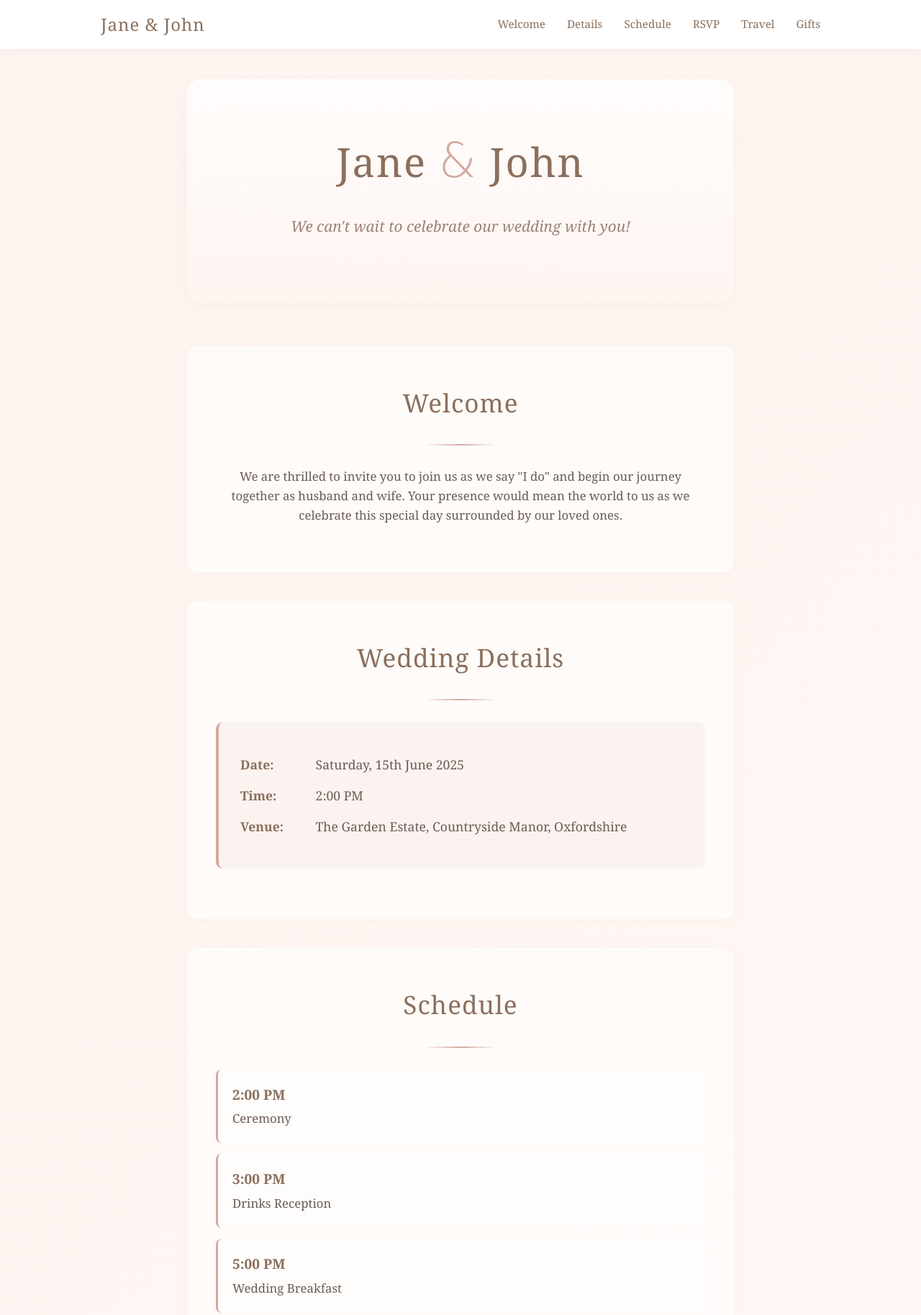
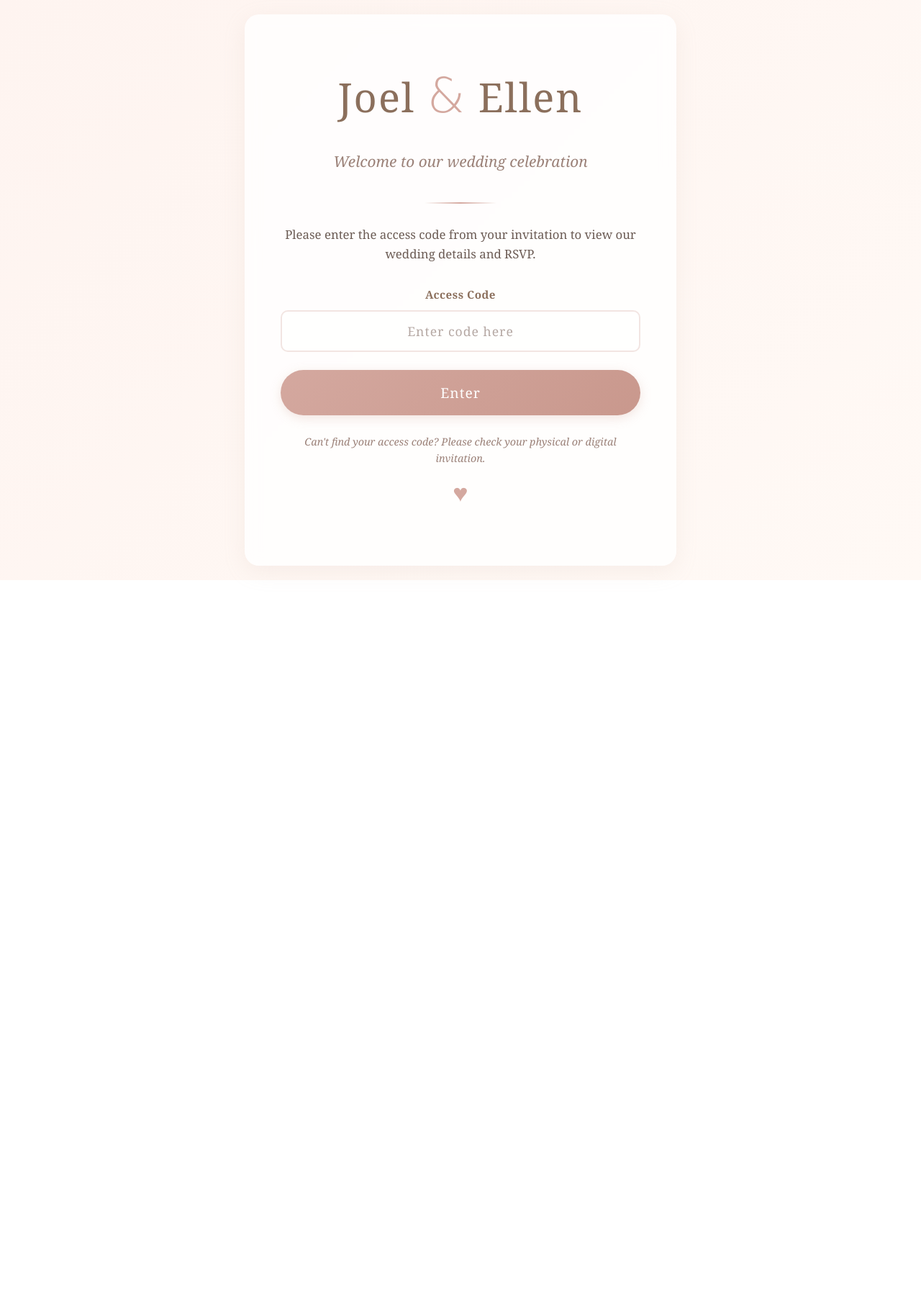
Before and after one commit to joelandrews4/wedding_site, a plain HTML site: page index.html in a window 1280 px wide. Shown: the top 1827 px of the page at 72% size. After the commit the page ends 806 px from the top, so only its background shows below. Drawn offline with Linux system fonts and the light colour scheme.

Commit message:
Initial commit.

```diff
--- a/index.html
+++ b/index.html
@@ -4,7 +4,7 @@
 <head>
     <meta charset="UTF-8">
     <meta name="viewport" content="width=device-width, initial-scale=1.0">
-    <title>Our Wedding</title>
+    <title>Joel & Ellen's Wedding</title>
     <style>
         * {
             margin: 0;
@@ -17,139 +17,25 @@
             background: linear-gradient(135deg, #fef4f0 0%, #fff9f5 100%);
             color: #5a4a42;
             line-height: 1.6;
-            padding-top: 70px;
+            min-height: 100vh;
+            display: flex;
+            align-items: center;
+            justify-content: center;
+            padding: 20px;
         }
 
-        nav {
-            position: fixed;
-            top: 0;
-            left: 0;
-            right: 0;
-            background: rgba(255, 255, 255, 0.95);
-            backdrop-filter: blur(10px);
-            padding: 15px 20px;
-            box-shadow: 0 2px 15px rgba(200, 180, 170, 0.15);
-            z-index: 1000;
-            transition: all 0.3s ease;
-        }
-
-        nav.scrolled {
-            padding: 10px 20px;
-            box-shadow: 0 2px 20px rgba(200, 180, 170, 0.25);
-        }
-
-        .nav-container {
-            max-width: 1000px;
-            margin: 0 auto;
-            display: flex;
-            justify-content: space-between;
-            align-items: center;
-        }
-
-        .nav-brand {
-            font-size: 1.5em;
-            color: #8b6f5c;
-            font-weight: 300;
-            letter-spacing: 1px;
-        }
-
-        .nav-links {
-            display: flex;
-            gap: 30px;
-            list-style: none;
-        }
-
-        .nav-links a {
-            color: #8b6f5c;
-            text-decoration: none;
-            font-size: 0.95em;
-            transition: color 0.3s ease;
-            position: relative;
-        }
-
-        .nav-links a:hover {
-            color: #d4a89f;
-        }
-
-        .nav-links a::after {
-            content: '';
-            position: absolute;
-            bottom: -5px;
-            left: 0;
-            width: 0;
-            height: 2px;
-            background: #d4a89f;
-            transition: width 0.3s ease;
-        }
-
-        .nav-links a:hover::after {
+        .container {
+            max-width: 600px;
             width: 100%;
         }
 
-        .mobile-menu-btn {
-            display: none;
-            background: none;
-            border: none;
-            font-size: 1.5em;
-            color: #8b6f5c;
-            cursor: pointer;
-        }
-
-        @media (max-width: 768px) {
-            body {
-                padding-top: 60px;
-            }
-
-            .mobile-menu-btn {
-                display: block;
-            }
-
-            .nav-links {
-                position: fixed;
-                top: 60px;
-                left: -100%;
-                width: 100%;
-                background: rgba(255, 255, 255, 0.98);
-                backdrop-filter: blur(10px);
-                flex-direction: column;
-                gap: 0;
-                padding: 20px 0;
-                box-shadow: 0 4px 20px rgba(200, 180, 170, 0.2);
-                transition: left 0.3s ease;
-            }
-
-            .nav-links.active {
-                left: 0;
-            }
-
-            .nav-links a {
-                padding: 15px 30px;
-                display: block;
-                border-bottom: 1px solid rgba(212, 168, 159, 0.1);
-            }
-
-            .nav-links a::after {
-                display: none;
-            }
-
-            .nav-brand {
-                font-size: 1.3em;
-            }
-        }
-
-        .container {
-            max-width: 800px;
-            margin: 0 auto;
-            padding: 40px 20px;
-        }
-
-        header {
+        .access-card {
+            background: rgba(255, 255, 255, 0.8);
+            backdrop-filter: blur(10px);
+            padding: 60px 50px;
+            border-radius: 20px;
+            box-shadow: 0 8px 30px rgba(200, 180, 170, 0.15);
             text-align: center;
-            padding: 60px 20px;
-            background: linear-gradient(180deg, rgba(255, 255, 255, 0.8) 0%, rgba(254, 244, 240, 0.4) 100%);
-            border-radius: 20px;
-            margin-bottom: 60px;
-            box-shadow: 0 4px 20px rgba(200, 180, 170, 0.1);
         }
 
         .names {
@@ -166,11 +52,11 @@
             color: #d4a89f;
         }
 
-        .tagline {
+        .welcome-text {
             font-size: 1.3em;
             color: #9b8178;
             font-style: italic;
-            margin-bottom: 30px;
+            margin-bottom: 40px;
         }
 
         .divider {
@@ -180,284 +66,221 @@
             margin: 30px auto;
         }
 
-        section {
-            background: rgba(255, 255, 255, 0.6);
-            padding: 50px 40px;
-            margin-bottom: 40px;
-            border-radius: 15px;
-            box-shadow: 0 2px 15px rgba(200, 180, 170, 0.08);
+        .instruction-text {
+            font-size: 1.05em;
+            color: #6b5b54;
+            margin-bottom: 30px;
         }
 
-        h2 {
-            font-size: 2.2em;
+        .access-form {
+            margin-top: 30px;
+        }
+
+        .input-group {
+            margin-bottom: 25px;
+        }
+
+        label {
+            display: block;
+            font-size: 0.95em;
             color: #8b6f5c;
-            margin-bottom: 25px;
+            margin-bottom: 10px;
+            font-weight: bold;
+            letter-spacing: 0.5px;
+        }
+
+        input[type="text"] {
+            width: 100%;
+            padding: 15px 20px;
+            font-size: 1.1em;
+            border: 2px solid rgba(212, 168, 159, 0.3);
+            border-radius: 10px;
+            background: rgba(255, 255, 255, 0.6);
+            color: #5a4a42;
+            font-family: 'Georgia', 'Garamond', serif;
+            transition: all 0.3s ease;
             text-align: center;
-            font-weight: 300;
+            letter-spacing: 2px;
+        }
+
+        input[type="text"]:focus {
+            outline: none;
+            border-color: #d4a89f;
+            background: rgba(255, 255, 255, 0.9);
+            box-shadow: 0 0 0 4px rgba(212, 168, 159, 0.1);
+        }
+
+        input[type="text"]::placeholder {
+            color: #b5a8a3;
             letter-spacing: 1px;
         }
 
-        .details-box {
-            background: rgba(212, 168, 159, 0.1);
-            padding: 30px;
-            border-radius: 10px;
-            border-left: 4px solid #d4a89f;
-            margin: 20px 0;
+        .submit-button {
+            width: 100%;
+            background: linear-gradient(135deg, #d4a89f 0%, #c9988d 100%);
+            color: white;
+            padding: 18px 40px;
+            border: none;
+            border-radius: 50px;
+            font-size: 1.2em;
+            font-family: 'Georgia', 'Garamond', serif;
+            cursor: pointer;
+            transition: all 0.3s ease;
+            box-shadow: 0 4px 15px rgba(212, 168, 159, 0.3);
+            letter-spacing: 1px;
         }
 
-        .detail-item {
-            margin: 15px 0;
-            font-size: 1.1em;
-        }
-
-        .detail-label {
-            font-weight: bold;
-            color: #8b6f5c;
-            display: inline-block;
-            width: 100px;
-        }
-
-        .detail-value {
-            color: #6b5b54;
-        }
-
-        .schedule-item {
-            padding: 20px;
-            margin: 15px 0;
-            background: rgba(255, 255, 255, 0.5);
-            border-radius: 8px;
-            border-left: 3px solid #d4a89f;
-        }
-
-        .time {
-            font-weight: bold;
-            color: #8b6f5c;
-            font-size: 1.2em;
-            margin-bottom: 5px;
-        }
-
-        .activity {
-            color: #6b5b54;
-            font-size: 1.05em;
-        }
-
-        .rsvp-button {
-            display: inline-block;
-            background: linear-gradient(135deg, #d4a89f 0%, #c9988d 100%);
-            color: white;
-            padding: 18px 50px;
-            text-decoration: none;
-            border-radius: 50px;
-            font-size: 1.2em;
-            margin-top: 20px;
-            transition: all 0.3s ease;
-            box-shadow: 0 4px 15px rgba(212, 168, 159, 0.3);
-        }
-
-        .rsvp-button:hover {
+        .submit-button:hover {
             transform: translateY(-2px);
             box-shadow: 0 6px 20px rgba(212, 168, 159, 0.4);
         }
 
-        .center {
-            text-align: center;
+        .submit-button:active {
+            transform: translateY(0);
         }
 
-        p {
-            margin: 15px 0;
-            font-size: 1.05em;
-            color: #6b5b54;
+        .error-message {
+            color: #c9988d;
+            font-size: 0.95em;
+            margin-top: 15px;
+            display: none;
+            padding: 12px;
+            background: rgba(201, 152, 141, 0.1);
+            border-radius: 8px;
+            border-left: 3px solid #c9988d;
         }
 
-        footer {
-            text-align: center;
-            padding: 40px 20px;
+        .error-message.show {
+            display: block;
+        }
+
+        .help-text {
+            font-size: 0.9em;
             color: #9b8178;
+            margin-top: 25px;
             font-style: italic;
         }
 
         .heart {
             color: #d4a89f;
             font-size: 1.5em;
-            margin: 0 10px;
+            margin: 20px 10px;
+            display: inline-block;
+            animation: heartbeat 1.5s ease-in-out infinite;
+        }
+
+        @keyframes heartbeat {
+
+            0%,
+            100% {
+                transform: scale(1);
+            }
+
+            50% {
+                transform: scale(1.1);
+            }
         }
 
         @media (max-width: 600px) {
+            .access-card {
+                padding: 40px 30px;
+            }
+
             .names {
                 font-size: 2.5em;
             }
 
-            h2 {
-                font-size: 1.8em;
+            .welcome-text {
+                font-size: 1.1em;
             }
-
-            section {
-                padding: 30px 20px;
-            }
-
-            .detail-label {
-                display: block;
-                margin-bottom: 5px;
-            }
-        }
-
-        html {
-            scroll-behavior: smooth;
         }
     </style>
 </head>
 
 <body>
-    <nav id="navbar">
-        <div class="nav-container">
-            <div class="nav-brand">Jane & John</div>
-            <button class="mobile-menu-btn" onclick="toggleMenu()">☰</button>
-            <ul class="nav-links" id="navLinks">
-                <li><a href="#welcome" onclick="closeMenu()">Welcome</a></li>
-                <li><a href="#details" onclick="closeMenu()">Details</a></li>
-                <li><a href="#schedule" onclick="closeMenu()">Schedule</a></li>
-                <li><a href="#rsvp" onclick="closeMenu()">RSVP</a></li>
-                <li><a href="#travel" onclick="closeMenu()">Travel</a></li>
-                <li><a href="#gifts" onclick="closeMenu()">Gifts</a></li>
-            </ul>
-        </div>
-    </nav>
+    <div class="container">
+        <div class="access-card">
+            <div class="names">
+                Joel <span class="ampersand">&</span> Ellen
+            </div>
+            <div class="welcome-text">Welcome to our wedding celebration</div>
 
-    <div class="container">
-        <header>
-            <div class="names">
-                Jane <span class="ampersand">&</span> John
-            </div>
-            <div class="tagline">We can't wait to celebrate our wedding with you!</div>
-        </header>
-
-        <section id="welcome">
-            <h2>Welcome</h2>
-            <div class="divider"></div>
-            <p class="center">
-                We are thrilled to invite you to join us as we say "I do" and begin our journey together as husband and
-                wife. Your presence would mean the world to us as we celebrate this special day surrounded by our loved
-                ones.
-            </p>
-        </section>
-
-        <section id="details">
-            <h2>Wedding Details</h2>
-            <div class="divider"></div>
-            <div class="details-box">
-                <div class="detail-item">
-                    <span class="detail-label">Date:</span>
-                    <span class="detail-value">Saturday, 15th June 2025</span>
-                </div>
-                <div class="detail-item">
-                    <span class="detail-label">Time:</span>
-                    <span class="detail-value">2:00 PM</span>
-                </div>
-                <div class="detail-item">
-                    <span class="detail-label">Venue:</span>
-                    <span class="detail-value">The Garden Estate, Countryside Manor, Oxfordshire</span>
-                </div>
-            </div>
-        </section>
-
-        <section id="schedule">
-            <h2>Schedule</h2>
             <div class="divider"></div>
 
-            <div class="schedule-item">
-                <div class="time">2:00 PM</div>
-                <div class="activity">Ceremony</div>
-            </div>
+            <p class="instruction-text">
+                Please enter the access code from your invitation to view our wedding details and RSVP.
+            </p>
 
-            <div class="schedule-item">
-                <div class="time">3:00 PM</div>
-                <div class="activity">Drinks Reception</div>
-            </div>
+            <form class="access-form" onsubmit="validateCode(event)">
+                <div class="input-group">
+                    <label for="accessCode">Access Code</label>
+                    <input type="text" id="accessCode" name="accessCode" placeholder="Enter code here" required
+                        autocomplete="off">
+                </div>
 
-            <div class="schedule-item">
-                <div class="time">5:00 PM</div>
-                <div class="activity">Wedding Breakfast</div>
-            </div>
+                <button type="submit" class="submit-button">Enter</button>
 
-            <div class="schedule-item">
-                <div class="time">8:00 PM</div>
-                <div class="activity">Evening Reception & Dancing</div>
-            </div>
-        </section>
+                <div id="errorMessage" class="error-message">
+                    The access code you entered is incorrect. Please check your invitation and try again.
+                </div>
+            </form>
 
-        <section id="rsvp">
-            <h2>RSVP</h2>
-            <div class="divider"></div>
-            <p class="center">
-                Please let us know if you can join us by 1st April 2025
+            <p class="help-text">
+                Can't find your access code? Please check your physical or digital invitation.
             </p>
-            <div class="center">
-                <a href="mailto:your-email@example.com?subject=Wedding RSVP" class="rsvp-button">RSVP Now</a>
-            </div>
-        </section>
 
-        <section id="travel">
-            <h2>Travel & Accommodation</h2>
-            <div class="divider"></div>
-            <p>
-                The venue is easily accessible by car with ample parking available. For those travelling from further
-                afield, we have reserved a block of rooms at the nearby Countryside Inn. Please mention our wedding when
-                booking.
-            </p>
-            <p>
-                <strong>Countryside Inn</strong><br>
-                Tel: 01234 567890<br>
-                Distance from venue: 2 miles
-            </p>
-        </section>
-
-        <section id="gifts">
-            <h2>Gift Registry</h2>
-            <div class="divider"></div>
-            <p class="center">
-                Your presence at our wedding is the greatest gift we could ask for. If you wish to give a gift, we would
-                be grateful for contributions toward our honeymoon fund.
-            </p>
-        </section>
-
-        <footer>
-            <div class="divider"></div>
-            <p>
-                <span class="heart">♥</span> We look forward to celebrating with you <span class="heart">♥</span>
-            </p>
-        </footer>
+            <div class="heart">♥</div>
+        </div>
     </div>
 
     <script>
-        function toggleMenu() {
-            const navLinks = document.getElementById('navLinks');
-            navLinks.classList.toggle('active');
+        function validateCode(event) {
+            event.preventDefault();
+
+            async function unlock() {
+                console.log("Validating code...");
+                const code = document.getElementById("accessCode").value;
+                const res = await fetch("https://wedding-worker.joelandrews4.workers.dev/private", {
+                    method: "POST",
+                    body: JSON.stringify({ code }),
+                    headers: { "Content-Type": "application/json" }
+                });
+                if (res.ok) {
+                    const html = await res.text();
+                    document.open();
+                    document.write(html);
+                    document.close();
+                } else {
+                    // Incorrect code - show error message
+                    errorMessage.classList.add('show');
+                    document.getElementById('accessCode').value = '';
+                    document.getElementById('accessCode').focus();
+
+                    // Shake animation for error
+                    const card = document.querySelector('.access-card');
+                    card.style.animation = 'shake 0.5s';
+                    setTimeout(() => {
+                        card.style.animation = '';
+                    }, 500);
+                }
+            }
+            unlock();
         }
 
-        function closeMenu() {
-            const navLinks = document.getElementById('navLinks');
-            navLinks.classList.remove('active');
-        }
+        // Add shake animation
+        const style = document.createElement('style');
+        style.textContent = `
+            @keyframes shake {
+                0%, 100% { transform: translateX(0); }
+                25% { transform: translateX(-10px); }
+                75% { transform: translateX(10px); }
+            }
+        `;
+        document.head.appendChild(style);
 
-        // Add scrolled class to navbar on scroll
-        window.addEventListener('scroll', function () {
-            const navbar = document.getElementById('navbar');
-            if (window.scrollY > 50) {
-                navbar.classList.add('scrolled');
-            } else {
-                navbar.classList.remove('scrolled');
-            }
-        });
-
-        // Close mobile menu when clicking outside
-        document.addEventListener('click', function (event) {
-            const navLinks = document.getElementById('navLinks');
-            const menuBtn = document.querySelector('.mobile-menu-btn');
-            const nav = document.querySelector('nav');
-
-            if (!nav.contains(event.target)) {
-                navLinks.classList.remove('active');
-            }
+        // Clear error message when user starts typing
+        document.getElementById('accessCode').addEventListener('input', function () {
+            document.getElementById('errorMessage').classList.remove('show');
         });
     </script>
 </body>
```
